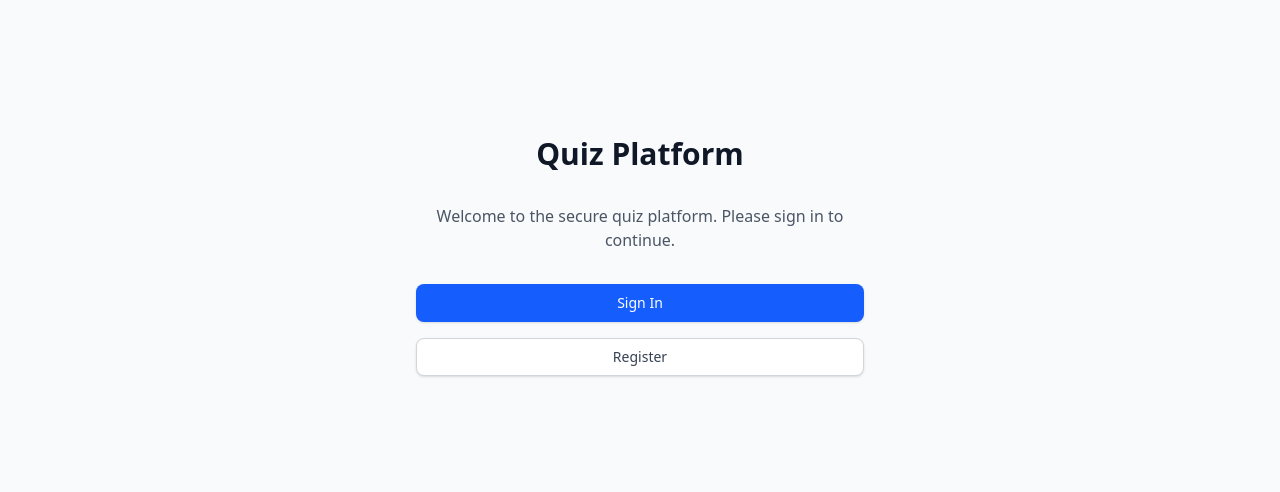
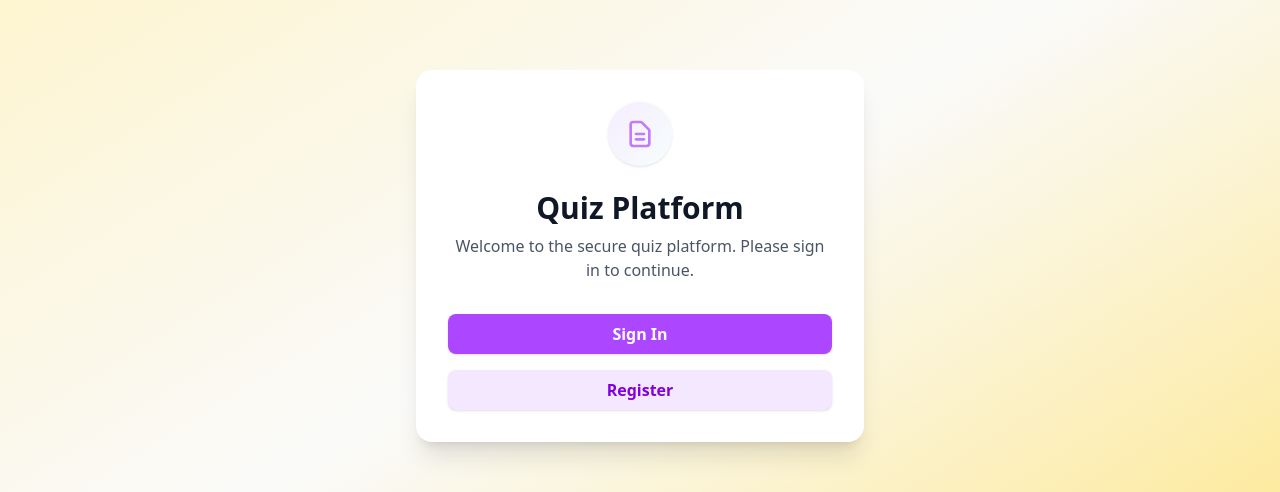
Before and after one commit to Prabhdeep1701/secure-quiz-platform, a Next.js app: page / in a window 1280 px wide. Shown: the part 144-636 px from the top of the page. Built offline with nearby package versions, Linux system fonts and the light colour scheme; no server answers.

Commit message:
UPDATED THE HOME PAGE UI UX

```diff
--- a/src/app/page.tsx
+++ b/src/app/page.tsx
@@ -63,13 +63,17 @@ export default function Home() {
 
   // Show landing page if not authenticated or if we're skipping auth
   return (
-    <div className="min-h-screen flex items-center justify-center bg-gray-50">
-      <div className="max-w-md w-full space-y-8">
-        <div>
-          <h1 className="text-3xl font-bold text-center text-gray-900 mb-8">
-            Quiz Platform
-          </h1>
-          <p className="text-center text-gray-600 mb-8">
+    <div className="min-h-screen flex items-center justify-center bg-gradient-to-br from-amber-100 via-stone-50 to-amber-200">
+      <div className="max-w-md w-full mx-4">
+        <div className="bg-white rounded-2xl shadow-xl p-8 flex flex-col items-center">
+          {/* Accent Icon */}
+          <div className="w-16 h-16 bg-gradient-to-br from-purple-100/80 to-teal-50/60 rounded-full flex items-center justify-center mb-6 shadow-sm backdrop-blur-sm">
+            <svg className="w-8 h-8 text-purple-400" fill="none" stroke="currentColor" viewBox="0 0 24 24">
+              <path strokeLinecap="round" strokeLinejoin="round" strokeWidth={2} d="M9 12h6m-6 4h6m2 5H7a2 2 0 01-2-2V5a2 2 0 012-2h5.586a1 1 0 01.707.293l5.414 5.414a1 1 0 01.293.707V19a2 2 0 01-2 2z" />
+            </svg>
+          </div>
+          <h1 className="text-3xl font-bold text-center text-gray-900 mb-2">Quiz Platform</h1>
+          <p className="text-center text-gray-600 mb-6">
             Welcome to the secure quiz platform. Please sign in to continue.
           </p>
           {skipAuth && (
@@ -77,22 +81,22 @@ export default function Home() {
               Authentication system unavailable. Please sign in manually.
             </p>
           )}
-        </div>
-        <div className="space-y-4">
+          <div className="w-full space-y-4 mt-2">
             <Link
               href="/auth/signin"
-            className="w-full flex justify-center py-2 px-4 border border-transparent rounded-md shadow-sm text-sm font-medium text-white bg-blue-600 hover:bg-blue-700 focus:outline-none focus:ring-2 focus:ring-offset-2 focus:ring-blue-500"
+              className="w-full flex justify-center py-2 px-4 rounded-md shadow-sm text-base font-semibold text-white bg-purple-500 hover:bg-purple-600 transition focus:outline-none focus:ring-2 focus:ring-offset-2 focus:ring-purple-400"
             >
               Sign In
             </Link>
             <Link
               href="/auth/register"
-            className="w-full flex justify-center py-2 px-4 border border-gray-300 rounded-md shadow-sm text-sm font-medium text-gray-700 bg-white hover:bg-gray-50 focus:outline-none focus:ring-2 focus:ring-offset-2 focus:ring-blue-500"
+              className="w-full flex justify-center py-2 px-4 rounded-md shadow-sm text-base font-semibold text-purple-700 bg-purple-100 hover:bg-purple-200 transition focus:outline-none focus:ring-2 focus:ring-offset-2 focus:ring-purple-300"
             >
               Register
             </Link>
           </div>
         </div>
       </div>
+    </div>
   );
 }
```
Lines whose indentation alone changed are shown as unchanged.
